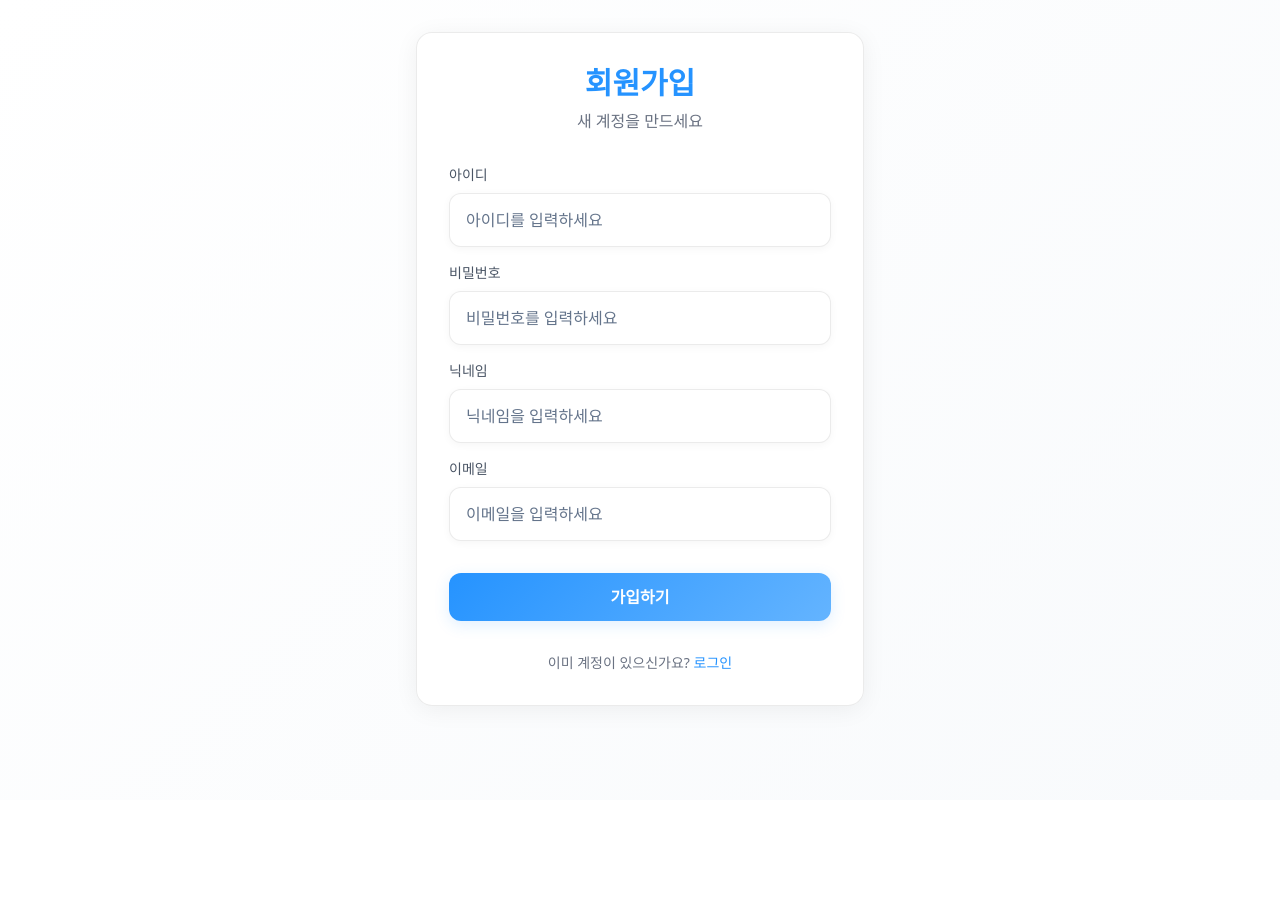
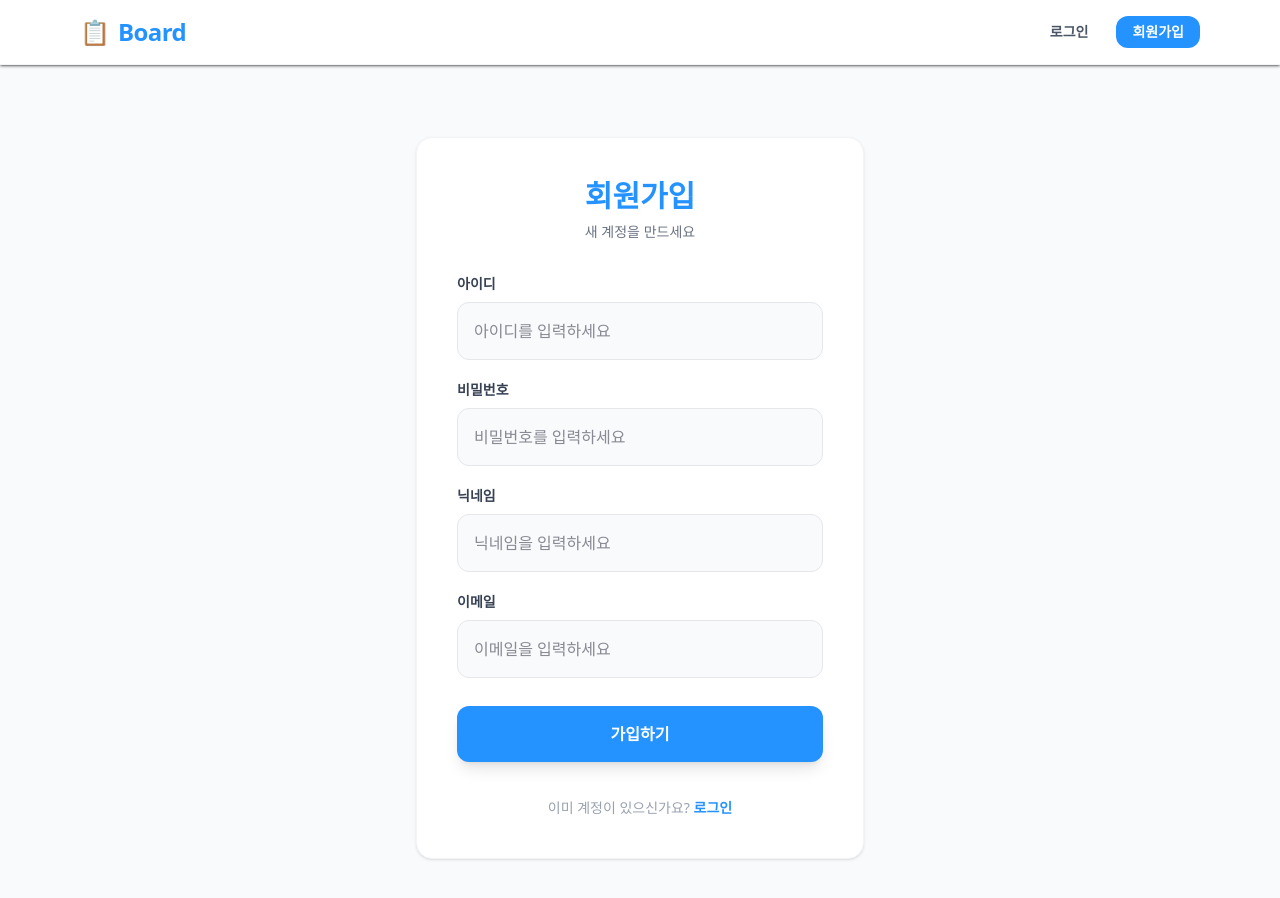
Before and after one commit to EungyuBang/Board, a Next.js app in the folder apps/web/: page /signup in a window 1280 px wide. Shown: the top 898 px of the page. Before the commit the page ends 800 px from the top, so only its background shows below. Built offline with nearby package versions, Linux system fonts and the light colour scheme.

Commit message:
style: UI 2차 개선

```diff
--- a/apps/web/app/(auth)/login/page.tsx
+++ b/apps/web/app/(auth)/login/page.tsx
@@ -53,53 +53,59 @@ export default function Login() {
 
   return (
     <div className="min-h-[80vh] flex items-center justify-center animate-fade-in">
-      <div className="glass-card p-8 w-full max-w-md">
+      <div className="bg-white rounded-2xl p-10 shadow-sm border border-gray-100 w-full max-w-md">
         <div className="text-center mb-8">
-          <h1
-            className="text-3xl font-bold"
-            style={{ color: "rgb(37, 147, 255)" }}
-          >
-            로그인
-          </h1>
-          <p className="text-gray-500 mt-2">계정에 로그인하세요</p>
+          <h1 className="text-3xl font-bold text-accent mb-2">로그인</h1>
+          <p className="text-gray-500 text-sm font-medium">
+            계정에 로그인하세요
+          </p>
         </div>
 
-        {/*
-          4. form 태그와 input 태그들을 작성하세요.
-          - username, password 입력 칸이 필요합니다.
-          - 로그인 버튼을 만드세요.
-        */}
-        <form onSubmit={handleSubmit} className="flex flex-col gap-4">
-          {/* 여기에 input 2개 (username, password) 만드시면 됩니다! */}
+        <form onSubmit={handleSubmit} className="flex flex-col gap-5">
           <div>
-            <label className="block text-sm text-gray-600 mb-2">아이디</label>
+            <label className="block text-sm font-bold text-gray-700 mb-2">
+              아이디
+            </label>
             <input
               type="text"
               name="username"
               value={formdata.username}
               onChange={inputChangeHandler}
               placeholder="아이디를 입력하세요"
+              className="w-full p-4 border border-gray-200 rounded-xl focus:outline-none focus:ring-2 focus:ring-blue-500/20 focus:border-blue-500 transition-all font-medium bg-gray-50 focus:bg-white"
             />
           </div>
           <div>
-            <label className="block text-sm text-gray-600 mb-2">비밀번호</label>
+            <label className="block text-sm font-bold text-gray-700 mb-2">
+              비밀번호
+            </label>
             <input
               type="password"
               name="password"
               value={formdata.password}
               onChange={inputChangeHandler}
               placeholder="비밀번호를 입력하세요"
+              className="w-full p-4 border border-gray-200 rounded-xl focus:outline-none focus:ring-2 focus:ring-blue-500/20 focus:border-blue-500 transition-all font-medium bg-gray-50 focus:bg-white"
             />
           </div>
-          <button type="submit" className="w-full mt-4">
+          <button
+            type="submit"
+            className="btn-primary w-full py-4 text-base font-bold mt-2 hover:-translate-y-0.5 shadow-lg hover:shadow-xl transition-all duration-300"
+          >
             로그인
           </button>
-          <p className="text-center text-gray-500 text-sm mt-4">
-            계정이 없으신가요?{" "}
-            <Link href="/signup" style={{ color: "rgb(37, 147, 255)" }}>
-              회원가입
-            </Link>
-          </p>
+
+          <div className="text-center mt-4">
+            <p className="text-gray-400 text-sm">
+              계정이 없으신가요?{" "}
+              <Link
+                href="/signup"
+                className="text-accent font-bold hover:underline transition-all"
+              >
+                회원가입
+              </Link>
+            </p>
+          </div>
         </form>
       </div>
     </div>
--- a/apps/web/app/(auth)/signup/page.tsx
+++ b/apps/web/app/(auth)/signup/page.tsx
@@ -50,75 +50,87 @@ export default function Signup() {
   };
 
   return (
-    <div className="min-h-[80vh] flex items-center justify-center animate-fade-in">
-      <div className="glass-card p-8 w-full max-w-md">
+    <div className="min-h-[80vh] flex items-center justify-center animate-fade-in py-10">
+      <div className="bg-white rounded-2xl p-10 shadow-sm border border-gray-100 w-full max-w-md">
         <div className="text-center mb-8">
-          <h1
-            className="text-3xl font-bold"
-            style={{ color: "rgb(37, 147, 255)" }}
-          >
-            회원가입
-          </h1>
-          <p className="text-gray-500 mt-2">새 계정을 만드세요</p>
+          <h1 className="text-3xl font-bold text-accent mb-2">회원가입</h1>
+          <p className="text-gray-500 text-sm font-medium">
+            새 계정을 만드세요
+          </p>
         </div>
 
-        {/*
-          4. form 태그와 input 태그들을 작성하세요.
-          - 각 input에는 name, value, onChange를 연결해야 합니다.
-          - type="password" 주의하세요.
-          - 마지막엔 submit 버튼이 필요합니다.
-        */}
-        <form onSubmit={handleSubmit} className="flex flex-col gap-4">
-          {/* 여기에 input 4개 만드시면 됩니다! */}
+        <form onSubmit={handleSubmit} className="flex flex-col gap-5">
           <div>
-            <label className="block text-sm text-gray-600 mb-2">아이디</label>
+            <label className="block text-sm font-bold text-gray-700 mb-2">
+              아이디
+            </label>
             <input
               type="text"
               name="username"
               value={formdata.username}
               onChange={inputChangeHandler}
               placeholder="아이디를 입력하세요"
+              className="w-full p-4 border border-gray-200 rounded-xl focus:outline-none focus:ring-2 focus:ring-blue-500/20 focus:border-blue-500 transition-all font-medium bg-gray-50 focus:bg-white"
             />
           </div>
           <div>
-            <label className="block text-sm text-gray-600 mb-2">비밀번호</label>
+            <label className="block text-sm font-bold text-gray-700 mb-2">
+              비밀번호
+            </label>
             <input
               type="password"
               name="password"
               value={formdata.password}
               onChange={inputChangeHandler}
               placeholder="비밀번호를 입력하세요"
+              className="w-full p-4 border border-gray-200 rounded-xl focus:outline-none focus:ring-2 focus:ring-blue-500/20 focus:border-blue-500 transition-all font-medium bg-gray-50 focus:bg-white"
             />
           </div>
           <div>
-            <label className="block text-sm text-gray-600 mb-2">닉네임</label>
+            <label className="block text-sm font-bold text-gray-700 mb-2">
+              닉네임
+            </label>
             <input
               type="text"
               name="nickname"
               value={formdata.nickname}
               onChange={inputChangeHandler}
               placeholder="닉네임을 입력하세요"
+              className="w-full p-4 border border-gray-200 rounded-xl focus:outline-none focus:ring-2 focus:ring-blue-500/20 focus:border-blue-500 transition-all font-medium bg-gray-50 focus:bg-white"
             />
           </div>
           <div>
-            <label className="block text-sm text-gray-600 mb-2">이메일</label>
+            <label className="block text-sm font-bold text-gray-700 mb-2">
+              이메일
+            </label>
             <input
               type="email"
               name="email"
               value={formdata.email}
               onChange={inputChangeHandler}
               placeholder="이메일을 입력하세요"
+              className="w-full p-4 border border-gray-200 rounded-xl focus:outline-none focus:ring-2 focus:ring-blue-500/20 focus:border-blue-500 transition-all font-medium bg-gray-50 focus:bg-white"
             />
           </div>
-          <button type="submit" className="w-full mt-4">
+
+          <button
+            type="submit"
+            className="btn-primary w-full py-4 text-base font-bold mt-2 hover:-translate-y-0.5 shadow-lg hover:shadow-xl transition-all duration-300"
+          >
             가입하기
           </button>
-          <p className="text-center text-gray-500 text-sm mt-4">
-            이미 계정이 있으신가요?{" "}
-            <Link href="/login" style={{ color: "rgb(37, 147, 255)" }}>
-              로그인
-            </Link>
-          </p>
+
+          <div className="text-center mt-4">
+            <p className="text-gray-400 text-sm">
+              이미 계정이 있으신가요?{" "}
+              <Link
+                href="/login"
+                className="text-accent font-bold hover:underline transition-all"
+              >
+                로그인
+              </Link>
+            </p>
+          </div>
         </form>
       </div>
     </div>
--- a/apps/web/app/globals.css
+++ b/apps/web/app/globals.css
@@ -1,97 +1,37 @@
 @import "tailwindcss";
 
-/* ===== 색상 변수 ===== */
-:root {
-  --bg-primary: #ffffff;
-  --bg-secondary: #f8fafc;
-  --bg-card: rgba(255, 255, 255, 0.9);
-  --text-primary: #1a1a2e;
-  --text-secondary: #64748b;
-  --accent: rgb(37, 147, 255);
-  --accent-hover: rgb(20, 120, 220);
-  --accent-light: rgba(37, 147, 255, 0.1);
-  --accent-gradient: linear-gradient(
-    135deg,
-    rgb(37, 147, 255) 0%,
-    rgb(100, 180, 255) 100%
-  );
-  --border-color: rgba(0, 0, 0, 0.08);
-  --shadow-color: rgba(37, 147, 255, 0.15);
+@theme {
+  --color-accent: rgb(37, 147, 255);
+  --color-accent-hover: rgb(20, 120, 220);
+  --color-bg-primary: #f8fafc;
+  --color-text-primary: #1a1a2e;
 }
 
 /* ===== 기본 스타일 ===== */
 body {
-  background: linear-gradient(
-    135deg,
-    var(--bg-primary) 0%,
-    var(--bg-secondary) 100%
-  );
+  background-color: var(--color-bg-primary);
+  color: var(--color-text-primary);
+  /* font-family: var(--font-geist-sans), sans-serif; // layout에서 클래스로 적용됨 */
   min-height: 100vh;
-  color: var(--text-primary);
 }
 
-/* ===== 버튼 스타일 ===== */
-button {
-  background: var(--accent-gradient);
-  color: white;
-  padding: 0.75rem 1.5rem;
-  border-radius: 0.75rem;
-  font-weight: 600;
-  border: none;
-  cursor: pointer;
-  transition: all 0.3s ease;
-  box-shadow: 0 4px 15px var(--shadow-color);
-}
+/* ===== 유틸리티 클래스 (Legacy Support & New Design) ===== */
+@layer components {
+  /* 카드 스타일 - 기존 glass-card 대체 */
+  .glass-card {
+    @apply bg-white rounded-2xl border border-gray-100 shadow-sm transition-all duration-300;
+  }
 
-button:hover {
-  transform: translateY(-2px);
-  box-shadow: 0 6px 20px rgba(37, 147, 255, 0.3);
-}
+  /* 버튼 기본 스타일 */
+  .btn-primary {
+    @apply bg-accent text-white font-bold py-2 px-6 rounded-xl
+           hover:bg-accent-hover transition-all active:scale-95 shadow-md hover:shadow-lg;
+  }
 
-button:active {
-  transform: translateY(0);
-}
-
-/* ===== Input 스타일 ===== */
-input {
-  background: white;
-  border: 1px solid var(--border-color);
-  border-radius: 0.75rem;
-  padding: 0.875rem 1rem;
-  color: var(--text-primary);
-  font-size: 1rem;
-  width: 100%;
-  transition: all 0.3s ease;
-  box-shadow: 0 2px 8px rgba(0, 0, 0, 0.04);
-}
-
-input::placeholder {
-  color: var(--text-secondary);
-}
-
-input:focus {
-  outline: none;
-  border-color: var(--accent);
-  box-shadow: 0 0 0 3px var(--accent-light);
-}
-
-/* ===== 카드 스타일 ===== */
-.glass-card {
-  background: var(--bg-card);
-  border: 1px solid var(--border-color);
-  border-radius: 1rem;
-  box-shadow: 0 4px 24px rgba(0, 0, 0, 0.06);
-}
-
-/* ===== 링크 스타일 ===== */
-a {
-  color: var(--accent);
-  text-decoration: none;
-  transition: color 0.3s ease;
-}
-
-a:hover {
-  color: var(--accent-hover);
+  .btn-secondary {
+    @apply bg-gray-100 text-gray-700 font-bold py-2 px-6 rounded-xl
+           hover:bg-gray-200 transition-all active:scale-95;
+  }
 }
 
 /* ===== 애니메이션 ===== */
@@ -107,5 +47,5 @@ a:hover {
 }
 
 .animate-fade-in {
-  animation: fadeIn 0.5s ease-out;
+  animation: fadeIn 0.4s ease-out forwards;
 }
--- a/apps/web/app/layout.tsx
+++ b/apps/web/app/layout.tsx
@@ -18,6 +18,8 @@ export const metadata: Metadata = {
   description: "모던한 게시판 웹 애플리케이션",
 };
 
+import HeaderComponent from "@/components/headerComponent";
+
 export default function RootLayout({
   children,
 }: Readonly<{
@@ -26,9 +28,10 @@ export default function RootLayout({
   return (
     <html lang="ko">
       <body
-        className={`${geistSans.variable} ${geistMono.variable} antialiased`}
+        className={`${geistSans.variable} ${geistMono.variable} antialiased bg-gray-50/50`}
       >
-        <main className="max-w-5xl mx-auto px-4 py-8">{children}</main>
+        <HeaderComponent />
+        <main className="max-w-6xl mx-auto px-4 py-8">{children}</main>
       </body>
     </html>
   );
--- a/apps/web/app/page.tsx
+++ b/apps/web/app/page.tsx
@@ -1,12 +1,10 @@
 "use client";
 
 import BoardListComponent from "@/components/boardListComponent";
-import HeaderComponent from "@/components/headerComponent";
 
 export default function MainPage() {
   return (
     <div className="animate-fade-in">
-      <HeaderComponent />
       <BoardListComponent />
     </div>
   );
--- a/apps/web/components/headerComponent.tsx
+++ b/apps/web/components/headerComponent.tsx
@@ -1,3 +1,5 @@
+"use client";
+
 import { useEffect, useState } from "react";
 import { useRouter } from "next/navigation";
 import Link from "next/link";
@@ -48,40 +50,38 @@ export default function HeaderComponent() {
   };
 
   return (
-    <div className="animate-fade-in">
-      {/* 헤더 영역 */}
-      <div className="glass-card p-6 mb-8">
-        <div className="flex items-center justify-between">
+    <header className="sticky top-0 z-50 w-full bg-white border-b border-gray-100 shadow-sm/50">
+      {/* 헤더 영역 - Full Width Navbar styling */}
+      <div className="max-w-6xl mx-auto px-4 h-16 flex items-center justify-between">
         <Link href="/">
-            <h1
-              className="text-3xl font-bold"
-              style={{ color: "rgb(37, 147, 255)" }}
-            >
-              게시판
+          <div className="flex items-center gap-2">
+            <span className="text-2xl">📋</span>
+            <h1 className="text-2xl font-bold text-accent tracking-tight">
+              Board
             </h1>
+          </div>
         </Link>
+
         {isLoggedIn ? (
           // === 로그인 중일 때 보여줄 화면 ===
           <div className="flex items-center gap-4">
-              <span className="text-gray-700">
-                환영합니다,{" "}
-                <Link href="/userpage">
-                  <span
-                    className="font-semibold"
-                    style={{ color: "rgb(37, 147, 255)" }}
+            <span className="text-gray-600 font-medium">
+              <Link
+                href="/userpage"
+                className="hover:opacity-80 transition-opacity"
               >
-                    {user?.nickname}
-                  </span>
+                <span className="text-accent font-bold">{user?.nickname}</span>{" "}
+                님
               </Link>
-                님! 🎉
             </span>
             <Link href="/board/create">
-                <button className="text-sm py-2 px-4">✏️ 글쓰기</button>
+              <button className="btn-primary flex items-center gap-2 py-1.5 px-4 text-sm shadow-none hover:shadow-md">
+                ✏️ 글쓰기
+              </button>
             </Link>
             <button
               onClick={handleLogout}
-                className="text-sm py-2 px-4"
-                style={{ background: "#e5e7eb", color: "#374151" }}
+              className="bg-gray-50 text-gray-600 border border-gray-200 px-4 py-1.5 rounded-xl text-sm font-bold hover:bg-gray-100 transition-all"
             >
               로그아웃
             </button>
@@ -90,20 +90,18 @@ export default function HeaderComponent() {
           // === 로그인 안 했을 때 보여줄 화면 ===
           <div className="flex items-center gap-3">
             <Link href="/login">
-                <button className="text-sm py-2 px-4">로그인</button>
+              <button className="text-gray-600 px-4 py-1.5 rounded-xl text-sm font-bold hover:bg-gray-50 transition-all">
+                로그인
+              </button>
             </Link>
             <Link href="/signup">
-                <button
-                  className="text-sm py-2 px-4"
-                  style={{ background: "#e5e7eb", color: "#374151" }}
-                >
+              <button className="btn-primary py-1.5 px-4 text-sm shadow-none hover:shadow-md">
                 회원가입
               </button>
             </Link>
           </div>
         )}
       </div>
-      </div>
-    </div>
+    </header>
   );
 }
```
Also changed, not shown: apps/web/app/board/[id]/edit/page.tsx (+12 -16 lines), apps/web/app/board/[id]/page.tsx (+3 -5 lines), apps/web/app/board/create/page.tsx (+17 -15 lines), apps/web/app/userpage/page.tsx (+26 -32 lines), apps/web/components/boardDetailComponent.tsx (+30 -17 lines), apps/web/components/boardListComponent.tsx (+39 -52 lines). Lines whose indentation alone changed are shown as unchanged.
